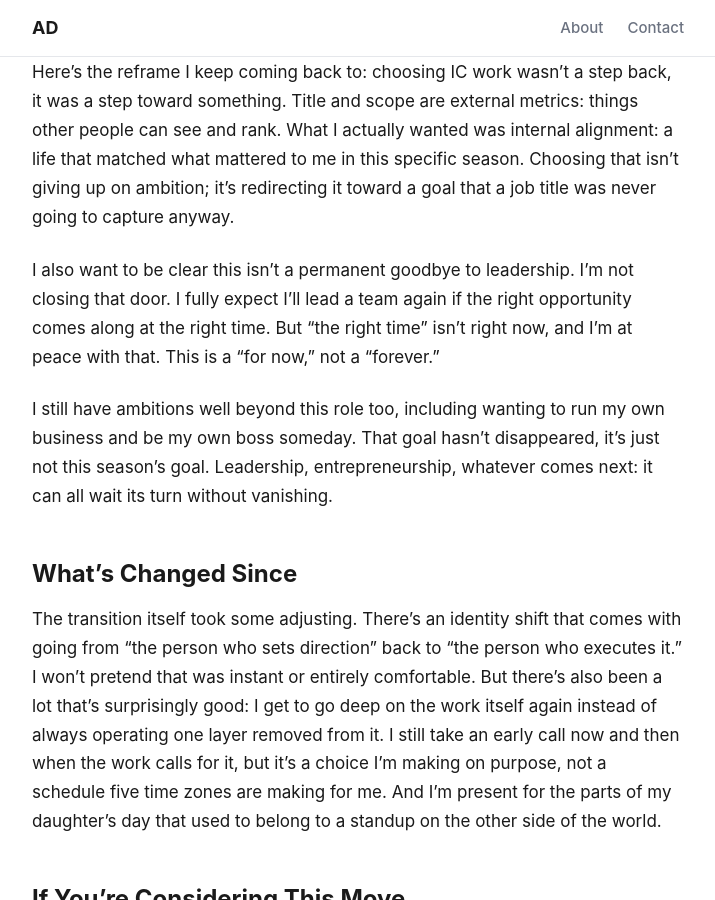
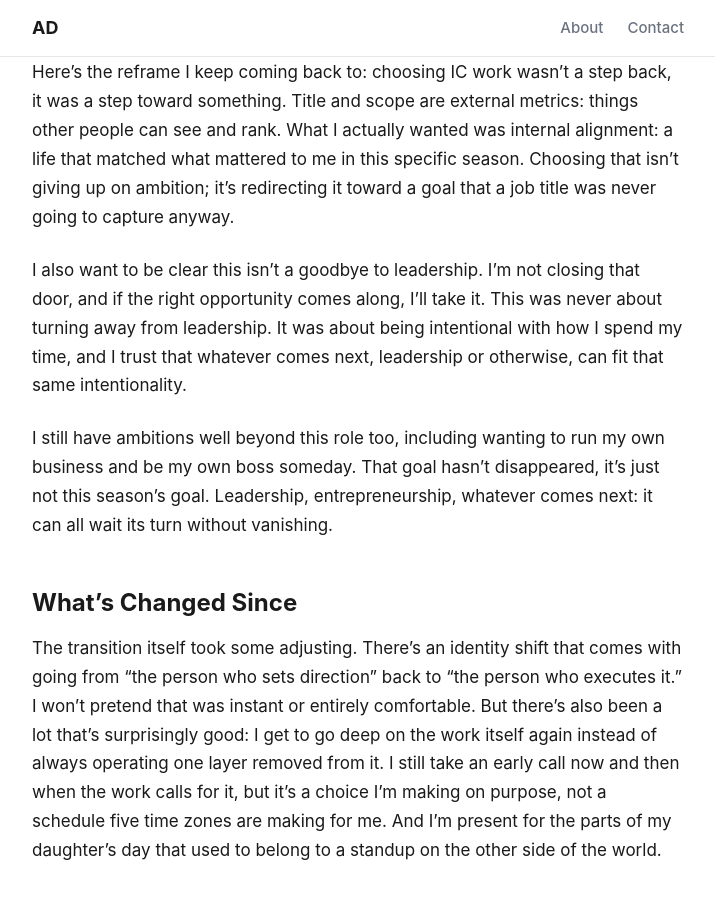
Before and after one commit to aneeldadani/aneeldadani.github.io, a Jekyll site: the page built from _posts/2026-07-12-from-leader-to-individual-contributor.md, in a window 1280 px wide and 900 px high, scrolled down 2489 px. Shown: the whole window, without its empty margins (282-997 px from the left). Built offline with Jekyll 4.4.1, drawn with Linux system fonts in a browser that asks for light colours.

Commit message:
Soften leadership-timing language in IC transition post
Removes the "for now, not forever" framing so it doesn't read as
ruling out a near-term leadership opportunity.

Co-Authored-By: Claude Sonnet 5 <noreply@anthropic.com>
Claude-Session: https://claude.ai/code/session_01CrXAeYDJ61EQDLUUJWPcEb

```diff
--- a/_posts/2026-07-12-from-leader-to-individual-contributor.md
+++ b/_posts/2026-07-12-from-leader-to-individual-contributor.md
@@ -35,7 +35,7 @@ That decision came with real trade-offs, and I don't want to gloss over them. Ma
 
 Here's the reframe I keep coming back to: choosing IC work wasn't a step back, it was a step toward something. Title and scope are external metrics: things other people can see and rank. What I actually wanted was internal alignment: a life that matched what mattered to me in this specific season. Choosing that isn't giving up on ambition; it's redirecting it toward a goal that a job title was never going to capture anyway.
 
-I also want to be clear this isn't a permanent goodbye to leadership. I'm not closing that door. I fully expect I'll lead a team again if the right opportunity comes along at the right time. But "the right time" isn't right now, and I'm at peace with that. This is a "for now," not a "forever."
+I also want to be clear this isn't a goodbye to leadership. I'm not closing that door, and if the right opportunity comes along, I'll take it. This was never about turning away from leadership. It was about being intentional with how I spend my time, and I trust that whatever comes next, leadership or otherwise, can fit that same intentionality.
 
 I still have ambitions well beyond this role too, including wanting to run my own business and be my own boss someday. That goal hasn't disappeared, it's just not this season's goal. Leadership, entrepreneurship, whatever comes next: it can all wait its turn without vanishing.
 
```
